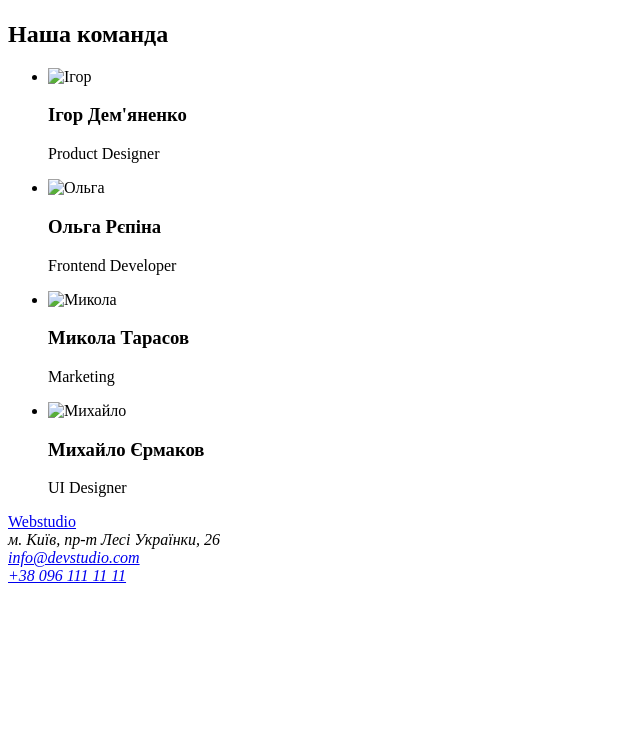
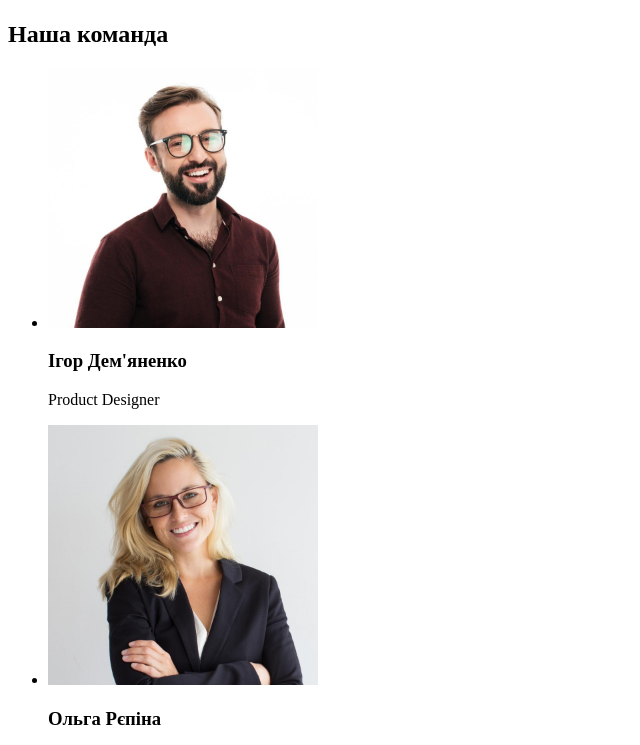
Before and after one commit to Andreypsh/goit-markup-hw-01, a plain HTML site: page index.html in a window 1280 px wide. Shown: the part 1535-2280 px from the top of the page, without its empty margins (0-640 px from the left). Before the commit the page ends 2128 px from the top, so only its background shows below. Drawn offline with Linux system fonts and the light colour scheme; the site is published under a folder, as on GitHub Pages, so addresses that start at the root find nothing.

Commit message:
goit-markup-hw-01

```diff
--- a/index.html
+++ b/index.html
@@ -77,22 +77,22 @@
         <h2>Наша команда</h2>
         <ul>
           <li>
-            <img src="/images/img4.jpg" alt="Ігор" width="270" />
+            <img src="./images/img4.jpg" alt="Ігор" width="270" />
             <h3>Ігор Дем'яненко</h3>
             <p lang="en">Product Designer</p>
           </li>
           <li>
-            <img src="/images/img5.jpg" alt="Ольга" width="270" />
+            <img src="./images/img5.jpg" alt="Ольга" width="270" />
             <h3>Ольга Рєпіна</h3>
             <p lang="en">Frontend Developer</p>
           </li>
           <li>
-            <img src="/images/img6.jpg" alt="Микола" width="270" />
+            <img src="./images/img6.jpg" alt="Микола" width="270" />
             <h3>Микола Тарасов</h3>
             <p lang="en">Marketing</p>
           </li>
           <li>
-            <img src="/images/img7.jpg" alt="Михайло" width="270" />
+            <img src="./images/img7.jpg" alt="Михайло" width="270" />
             <h3>Михайло Єрмаков</h3>
             <p lang="en">UI Designer</p>
           </li>
```
